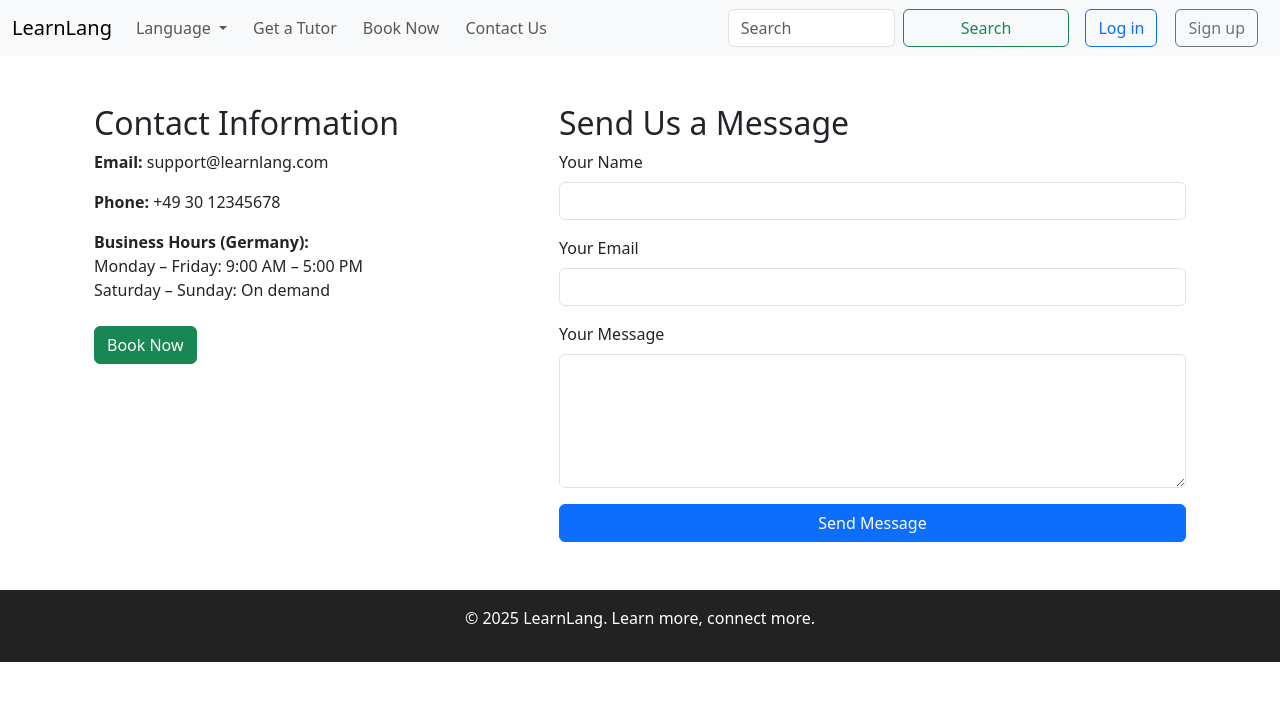
After one commit to mairima/learnlang, a Django app: page /languages/contact/ in a window 1280 px wide. The commit adds this page. Shown: the top 701 px of the page. Run offline with Django 4.2, Linux system fonts and the light colour scheme.

Commit message:
Add contact us page & link  booking to it.

```diff
--- a/languages/templates/base.html
+++ b/languages/templates/base.html
@@ -31,7 +31,7 @@
             <a class="nav-link" href="{% url 'booking' %}">Book Now</a>
           </li>
           <li class="nav-item">
-            <a class="nav-link" href="#">Contact Us</a>
+            <a class="nav-link" href="{% url 'contact_us' %}">Contact Us</a>
           </li>
         </ul>
         <form class="d-flex" role="search">
--- /dev/null
+++ b/languages/templates/contact_us.html
@@ -0,0 +1,46 @@
+{% extends 'base.html' %}
+{% load static %}
+
+{% block title %}Contact Us – LearnLang{% endblock %}
+
+{% block content %}
+<div class="container mt-5">
+  <div class="row">
+    <!-- Left: Contact Info -->
+    <div class="col-md-5 mb-4">
+      <h2>Contact Information</h2>
+      <p><strong>Email:</strong> support@learnlang.com</p>
+      <p><strong>Phone:</strong> +49 30 12345678</p>
+      <p><strong>Business Hours (Germany):</strong><br>
+        Monday – Friday: 9:00 AM – 5:00 PM<br>
+        Saturday – Sunday: On demand
+      </p>
+
+      <div class="mt-4">
+        <a href="{% url 'booking' %}" class="btn btn-success">Book Now</a>
+      </div>
+    </div>
+
+    <!-- Right: Contact Form -->
+    <div class="col-md-7">
+      <h2>Send Us a Message</h2>
+      <form method="post" action="">
+        {% csrf_token %}
+        <div class="mb-3">
+          <label for="name" class="form-label">Your Name</label>
+          <input type="text" class="form-control" id="name" name="name" required>
+        </div>
+        <div class="mb-3">
+          <label for="email" class="form-label">Your Email</label>
+          <input type="email" class="form-control" id="email" name="email" required>
+        </div>
+        <div class="mb-3">
+          <label for="message" class="form-label">Your Message</label>
+          <textarea class="form-control" id="message" name="message" rows="5" required></textarea>
+        </div>
+        <button type="submit" class="btn btn-primary">Send Message</button>
+      </form>
+    </div>
+  </div>
+</div>
+{% endblock %}
--- a/languages/urls.py
+++ b/languages/urls.py
@@ -7,7 +7,8 @@ urlpatterns = [
 
     path('english/', views.english, name='english'),  # ✅ /english/
     path('get-tutor/', views.get_tutor, name='tutor'),
-path('book/', views.book_tutor, name='booking'),
+    path('book/', views.book_tutor, name='booking'),
+    path('contact/', views.contact_us, name='contact_us'),
 
     # Language CRUD
     path('languages/create/', views.language_create, name='language_create'),
--- a/languages/views.py
+++ b/languages/views.py
@@ -77,3 +77,5 @@ def get_tutor(request):
 
 def book_tutor(request):
     return render(request, 'booking.html')
+def contact_us(request):
+    return render(request, 'contact_us.html')
```
